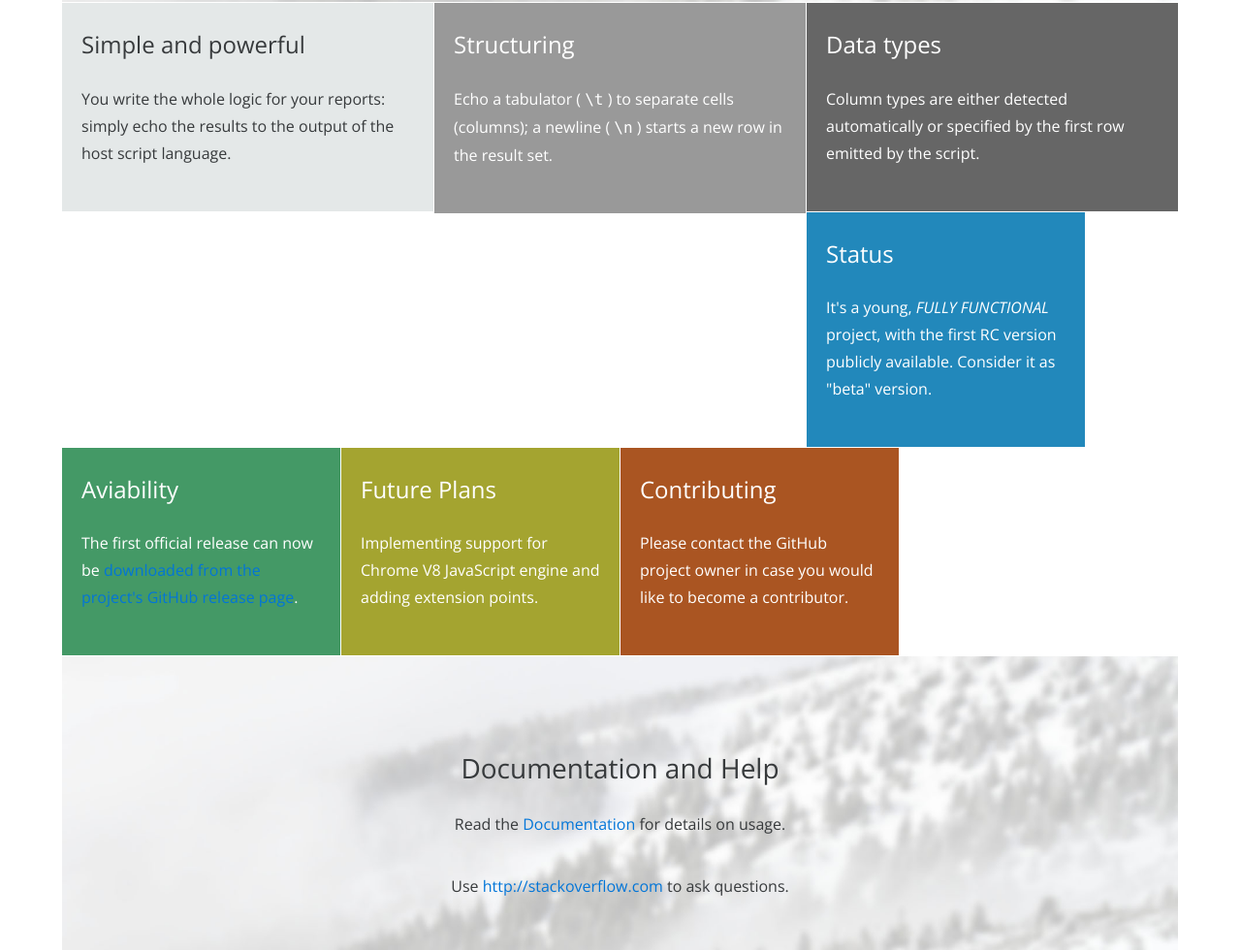
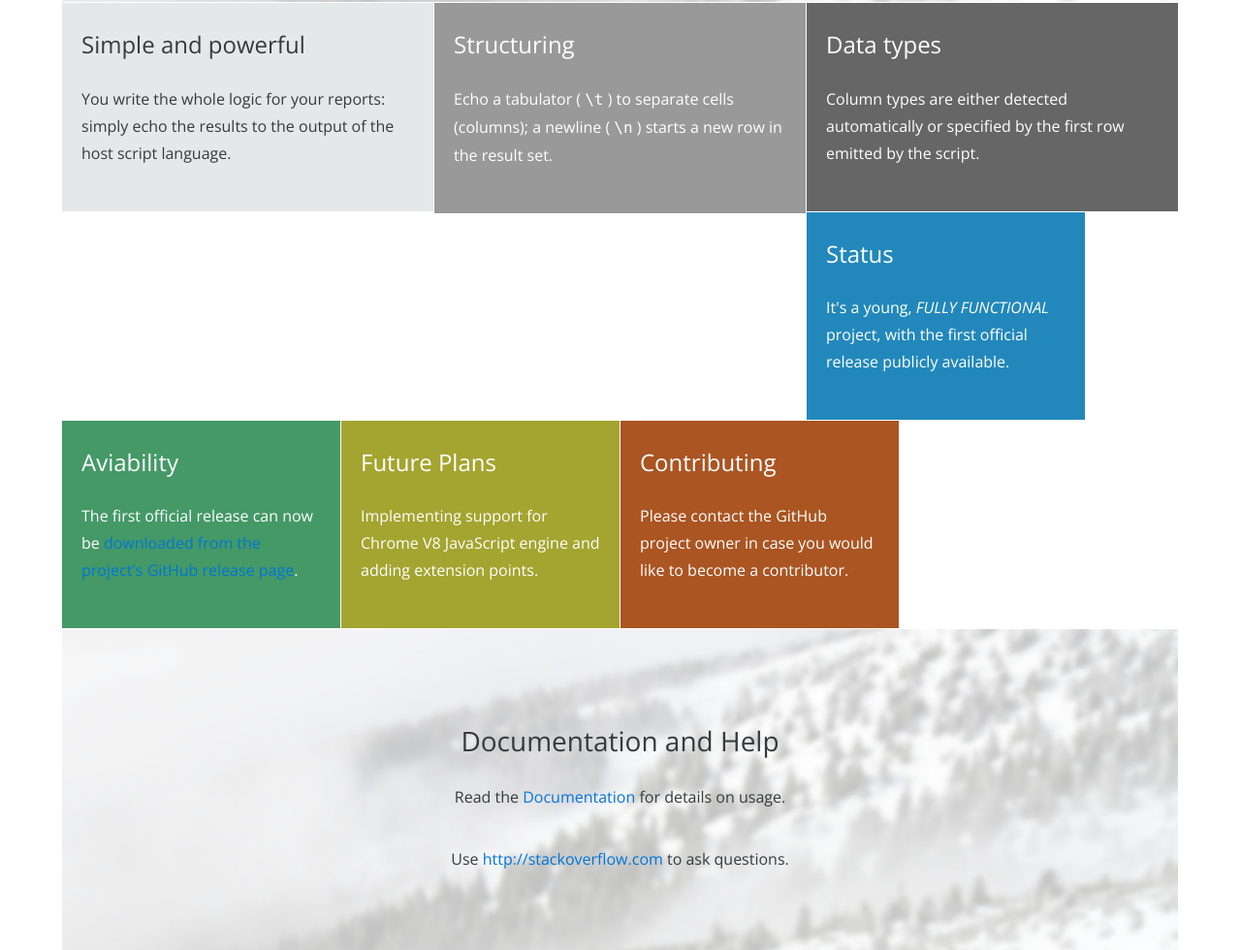
Before and after one commit to peter-gergely-horvath/dyna4jdbc, a plain HTML site: page index.html in a window 1280 px wide. Shown: the part 2148-3128 px from the top of the page at 97% size. Drawn offline with nearby package versions, Linux system fonts and the light colour scheme.

Commit message:
Update index.html

```diff
--- a/index.html
+++ b/index.html
@@ -240,7 +240,7 @@ http://www.templatemo.com/tm-479-sigma
         	<div class="sigma-content col-lg-3 col-md-6 sigma-bg-blue">
             	<h2>Status</h2>
             	<p>It's a young, <i>FULLY FUNCTIONAL</i> project, with the first
-		RC version publicly available. Consider it as "beta" version.
+		official release publicly available.
 		</p>
 
             </div>
```
